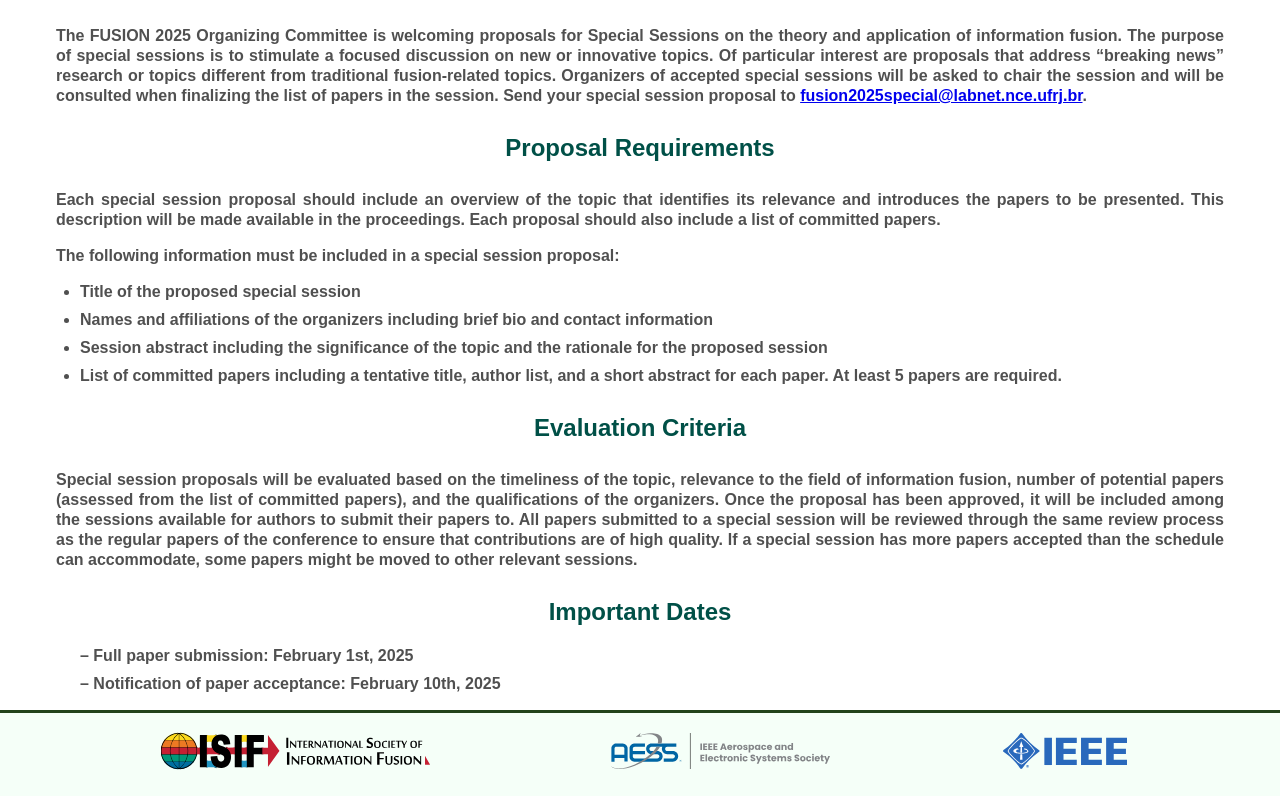
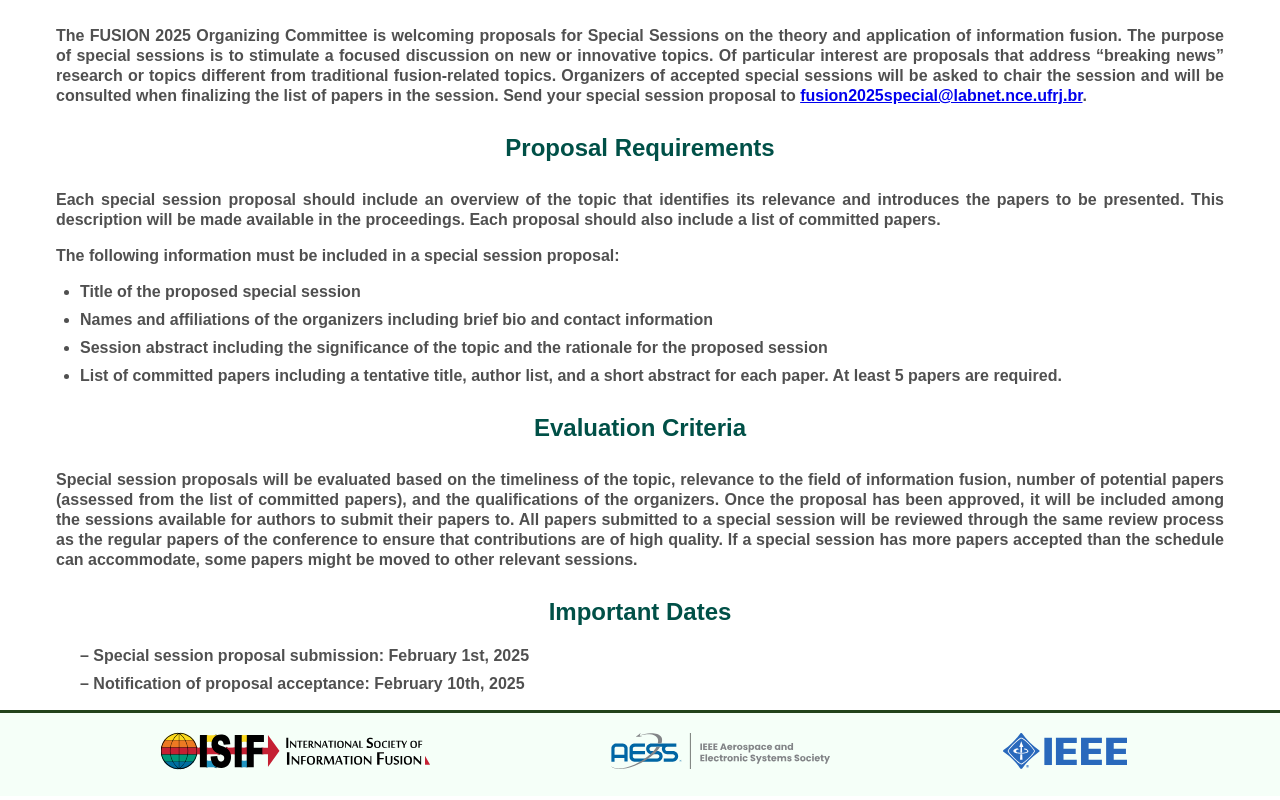
Before and after one commit to Fusion2025/web, a Nuxt app: page /call-for-special-sessions in a window 1280 px wide. Shown: the part 612-1412 px from the top of the page. Built offline with nearby package versions, Linux system fonts and the light colour scheme.

Commit message:
fix: proposal submission

```diff
--- a/pages/call-for-special-sessions.vue
+++ b/pages/call-for-special-sessions.vue
@@ -71,9 +71,11 @@
       <v-col cols="12">
         <h2 class="page-title">Important Dates</h2>
         <ul class="page-content no-list pt-2 pl-md-6">
-          <li class="pt-2">– Full paper submission: February 1st, 2025</li>
           <li class="pt-2">
-            – Notification of paper acceptance: February 10th, 2025
+            – Special session proposal submission: February 1st, 2025
+          </li>
+          <li class="pt-2">
+            – Notification of proposal acceptance: February 10th, 2025
           </li>
         </ul>
       </v-col>
--- a/pages/call-for-tutorials.vue
+++ b/pages/call-for-tutorials.vue
@@ -85,9 +85,11 @@
       <v-col cols="12">
         <h2 class="page-title">Important Dates</h2>
         <ul class="page-content no-list pt-2 pl-md-6">
-          <li class="pt-2">– Full paper submission: February 1st, 2025</li>
           <li class="pt-2">
-            – Notification of paper acceptance: February 10th, 2025
+            – Tutorial proposal submission: February 1st, 2025
+          </li>
+          <li class="pt-2">
+            – Notification of proposal acceptance: February 10th, 2025
           </li>
         </ul>
       </v-col>
```
